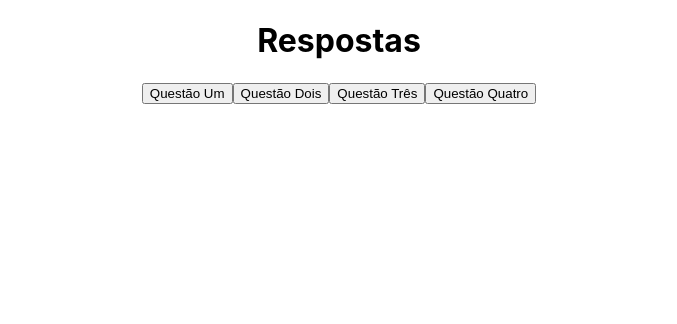
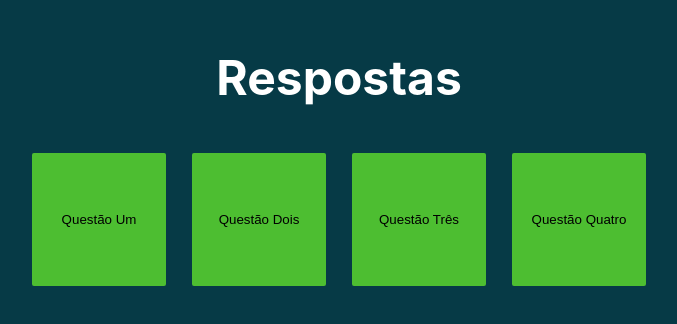
Before and after one commit to EduardoLovo/MindMiners, a React (Create React App) app: page / in a window 1280 px wide. Shown: the top 324 px of the page, without its empty margins (301-978 px from the left). Built offline with nearby package versions, Linux system fonts and the light colour scheme.

Commit message:
update Home.js

```diff
--- /dev/null
+++ b/src/pages/Home/Home.css
@@ -0,0 +1,28 @@
+.bodyHome {
+    background: rgb(10,0,179);
+    background: #063a46;
+    background-size: cover;
+    height: 100vh;
+    padding-top: 1em;
+
+}
+
+.bodyHome h1 {
+    color: white;
+    font-size: 3rem;
+}
+
+.buttons button {
+    width: 10em;
+    height: 10em;
+    margin: 1em;
+    background-color: rgb(77, 190, 49);
+    border: none;
+    border-radius: 2px;
+    opacity: 1;
+}
+
+.buttons button:hover {
+    opacity: 0.9;
+    cursor: pointer;
+}
--- a/src/pages/Home/Home.js
+++ b/src/pages/Home/Home.js
@@ -1,15 +1,16 @@
 import React from 'react';
 import { Link } from 'react-router-dom';
+import './Home.css'
 
 export const Home = () => {
     return (
-        <div>
+        <div className='bodyHome'>
             <h1>Respostas</h1>
-            <div>
-                <Link to='/questionOne'><button>Questão Um</button></Link>
-                <Link to='/questionTwo'><button>Questão Dois</button></Link>
-                <Link to='/questionThree'><button>Questão Três</button></Link>
-                <Link to='/questionFor'><button>Questão Quatro</button></Link>
+            <div className='buttons'>
+                <Link to='/questionOne'><button type='button'>Questão Um</button></Link>
+                <Link to='/questionTwo'><button type='button'>Questão Dois</button></Link>
+                <Link to='/questionThree'><button type='button'>Questão Três</button></Link>
+                <Link to='/questionFor'><button type='button'>Questão Quatro</button></Link>
             </div>
         </div>
     )
--- a/src/pages/QuestionFor/QuestionFor.jsx
+++ b/src/pages/QuestionFor/QuestionFor.jsx
@@ -4,6 +4,7 @@
 // code in jsx;
 
 import React from 'react'
+import { Link } from 'react-router-dom'
 
 export const QuestionFor = () => {
 
@@ -12,6 +13,9 @@ export const QuestionFor = () => {
     return (
         <div>
             {element}
+
+            <Link to='/'><button>Voltar</button></Link>
+
         </div>
     )
 }
```
